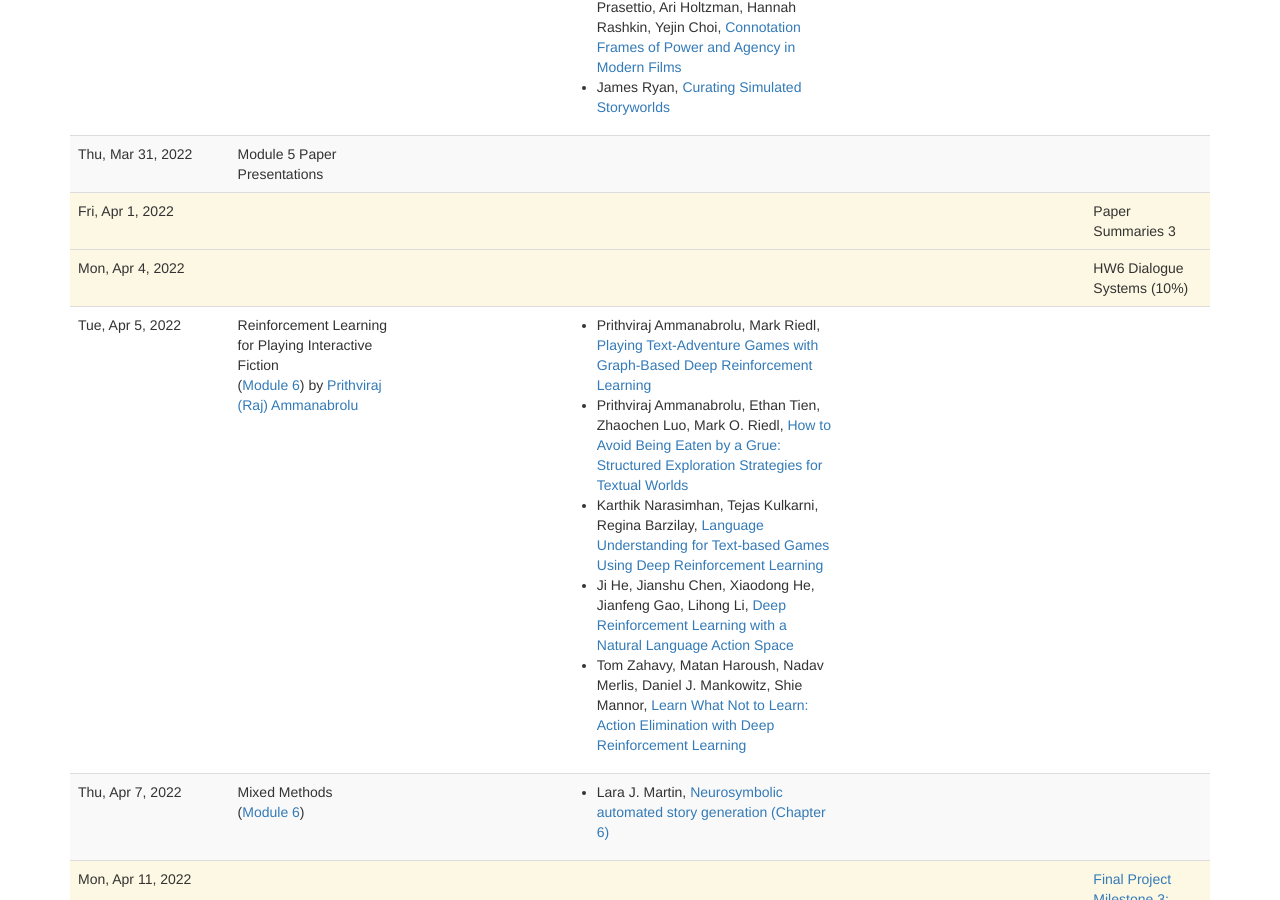
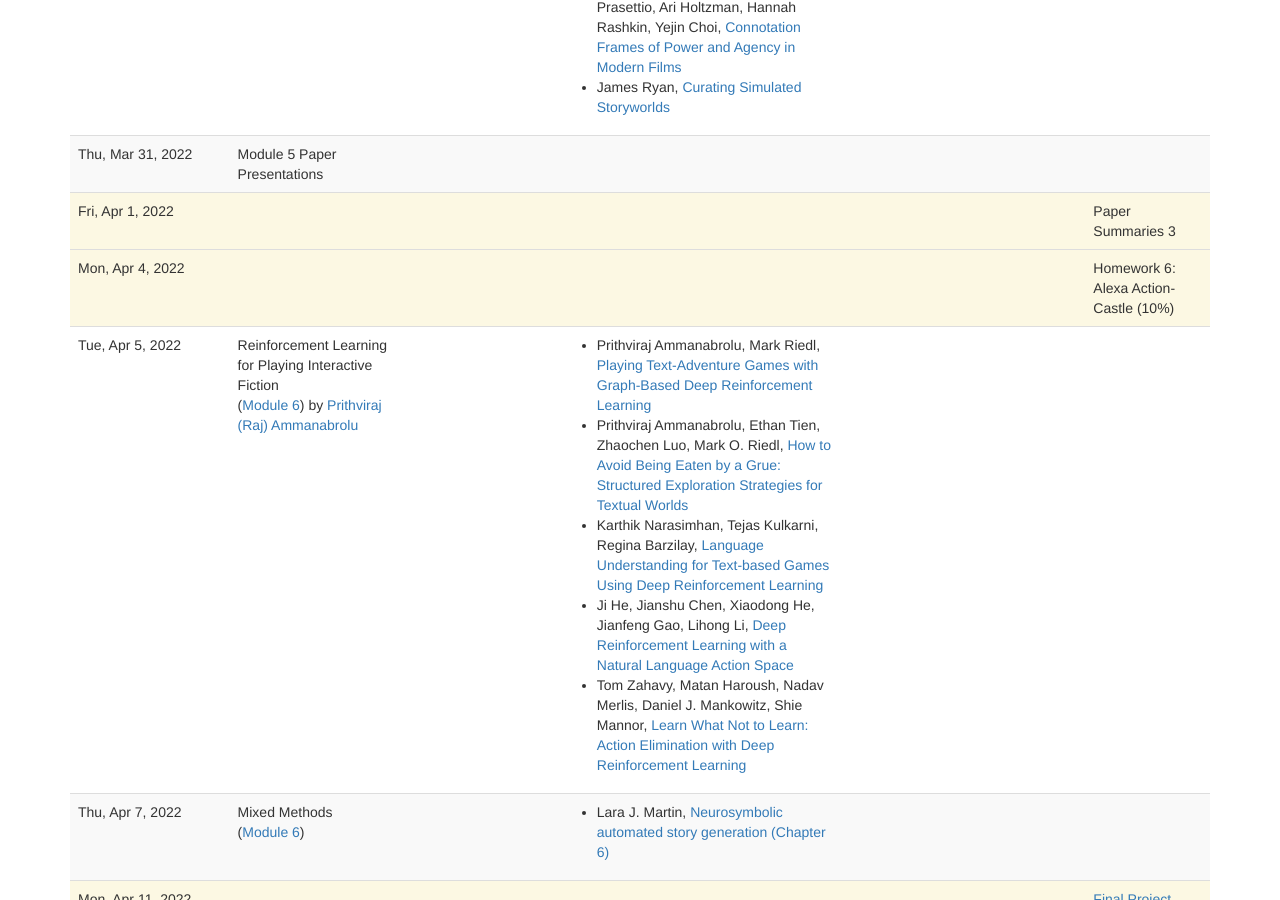
Before and after one commit to interactive-fiction-class/interactive-fiction-class.github.io, a Jekyll site: the page built from lectures.md, in a window 1280 px wide and 900 px high, scrolled down 7253 px. Built offline with Jekyll 4.4.1, drawn with Linux system fonts in a browser that asks for light colours; nearby versions of some CDN libraries; a script that is not in the unit is left out.

Commit message:
Update lectures.yaml

```diff
--- a/_data/lectures.yaml
+++ b/_data/lectures.yaml
@@ -218,7 +218,7 @@
   type: deadline
   homework_due:
     -
-      title: "HW6 Dialogue Systems (10%)"
+      title: "Homework 6: Alexa Action-Castle (10%)"
       url:
 
 
```
